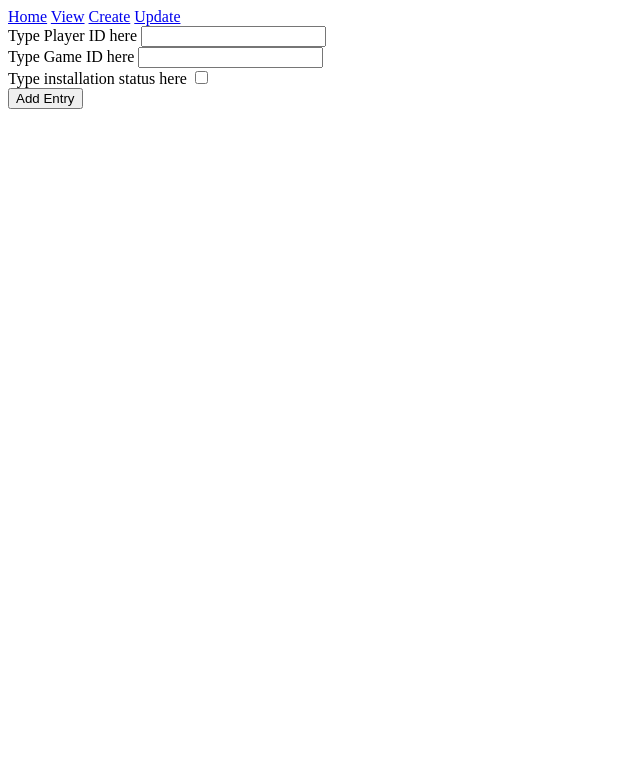
After one commit to caghedo/game-inventory, a Flask app: page /player_gamecreate in a window 1280 px wide. The commit adds this page. Shown: the top 783 px of the page, without its empty margins (0-640 px from the left). Run offline with Flask 2, Linux system fonts and the light colour scheme.

Commit message:
added final pages for games and players

```diff
--- a/application/forms.py
+++ b/application/forms.py
@@ -11,7 +11,7 @@ class PlayerCreateForm(FlaskForm):
 
 class PlayerUpdateForm(FlaskForm):
     id= IntegerField('Type ID here')
-    steam_id=StringField('Type new Steam ID here')
+    steam_id= StringField('Type new Steam ID here')
     submit = SubmitField('Change Entry')
 
 class GameCreateForm(FlaskForm):
@@ -22,7 +22,7 @@ class GameCreateForm(FlaskForm):
 class GameUpdateForm(FlaskForm):
     id=IntegerField("Type ID here")
     size= IntegerField("Type new size in MB here")
-    sumbit=SubmitField("Change Entry")
+    submit= SubmitField("Change Entry")
 
 class Player_GameCreateForm(FlaskForm):
     player_id=IntegerField("Type Player ID here")
--- a/application/routes.py
+++ b/application/routes.py
@@ -52,3 +52,96 @@ def playerdelete(id):
     db.session.delete(player)
     db.session.commit()
     return redirect(url_for('playerview'))
+
+
+
+
+
+
+@app.route('/gameview')
+def gameview():
+    game=Game.query.all()
+    return render_template('gameview.html',game=game)
+
+@app.route('/gamecreate', methods=['GET','POST'])
+def gamecreate():
+    message=""
+    form=GameCreateForm()
+    if request.method == 'POST':
+        if form.validate_on_submit():
+            name=form.name.data
+            size=form.size.data
+
+            if len(name)== 0:
+                message = "Please supply the game's name"
+
+            game1=Game(
+            name = name,
+            size_mb = size)
+
+            db.session.add(game1)
+            db.session.commit()
+    return render_template('gamecreate.html',form=form,message=message)
+
+@app.route('/gameupdate', methods=['GET','POST'])
+def gameupdate():
+    form=GameUpdateForm()
+    if request.method == 'POST':
+        if form.validate_on_submit():
+            game=Game.query.get(form.id.data)
+            game.size_mb=form.size.data
+            db.session.commit()
+    return render_template('gameupdate.html',form=form)
+
+@app.route('/gamedelete/<int:id>')
+def gamedelete(id):
+    game=Game.query.get(id)
+    db.session.delete(game)
+    db.session.commit()
+    return redirect(url_for('gameview'))
+
+
+
+
+
+@app.route('/player_gameview')
+def player_gameview():
+    player_game=Player_Game.query.all()
+    return render_template('player_gameview.html',player_game=player_game)
+
+@app.route('/player_gamecreate', methods=['GET','POST'])
+def player_gamecreate():
+    message=""
+    form=Player_GameCreateForm()
+    if request.method == 'POST':
+        if form.validate_on_submit():
+            playerid=form.player_id.data
+            gameid=form.game_id.data
+            installed=form.installed.data
+
+
+
+            player_game1=Player_Game(
+            player_id=playerid,
+            game_id=gameid, installed=installed)
+
+            db.session.add(player_game1)
+            db.session.commit()
+    return render_template('player_gamecreate.html',form=form,message=message)
+
+@app.route('/player_gameupdate', methods=['GET','POST'])
+def player_gameupdate():
+    form=Player_GameUpdateForm()
+    if request.method == 'POST':
+        if form.validate_on_submit():
+            player_game=Player_Game.query.get(form.id.data)
+            player_game.installed=form.installed.data
+            db.session.commit()
+    return render_template('player_gameupdate.html',form=form)
+
+@app.route('/player_gamedelete/<int:id>')
+def player_gamedelete(id):
+    player_game=Player_Game.query.get(id)
+    db.session.delete(player_game)
+    db.session.commit()
+    return redirect(url_for('player_gameview'))
--- a/application/templates/home.html
+++ b/application/templates/home.html
@@ -1,8 +1,9 @@
 <html>
 <body>
 <a href="{{ url_for('home') }}">Home</a>
-<a href="{{ url_for('playerview') }}">Player</a>
-
+<a href="{{ url_for('playerview') }}">Players</a>
+<a href="{{ url_for('gameview') }}">Games</a>
+<a href="{{ url_for('player_gameview') }}">Player/Games</a>
 
 <p>This is the home page. From here you can navigate towards whatever section of the database you need to get to and back again through the links up top.</p>
 
--- a/application/templates/player_game_layout.html
+++ b/application/templates/player_game_layout.html
@@ -0,0 +1,17 @@
+<html>
+<body>
+<a href="{{ url_for('home') }}">Home</a>
+<a href="{{ url_for('player_gameview') }}">View</a>
+<a href="{{ url_for('player_gamecreate') }}">Create</a>
+<a href="{{ url_for('player_gameupdate') }}">Update</a>
+{% block body %}
+
+
+
+
+{% endblock body %}
+
+
+
+</body>
+</html>
--- /dev/null
+++ b/application/templates/player_gamecreate.html
@@ -0,0 +1,20 @@
+{% extends "player_game_layout.html" %}
+{% block body %}
+<div class='form'>
+    <form method='POST' action=''>
+        {{ form.hidden_tag() }}
+        {{ form.player_id.label }} {{ form.player_id }}
+        <br>
+        {{ form.game_id.label }} {{ form.game_id }}
+        <br>
+        {{form.installed.label}} {{form.installed}}
+        <br>
+        {{ form.submit }}
+        <br>
+        {{ message }}
+    </form>
+</div>
+
+
+
+{% endblock body %}
--- a/requirements.txt
+++ b/requirements.txt
@@ -1,7 +1,7 @@
 flask
-flask_sqlalchemy
+flask-sqlalchemy
 pymysql
-flask_testing
+Flask_testing
 pytest
 pytest-cov
 flask_wtf
```
Also changed, not shown: application/templates/game_layout.html (+17 -0 lines), application/templates/gamecreate.html (added, +15 -0 lines), application/templates/gameupdate.html (added, +14 -0 lines), application/templates/gameview.html (added, +12 -0 lines), application/templates/player_gameupdate.html (added, +18 -0 lines), application/templates/player_gameview.html (added, +17 -0 lines).
